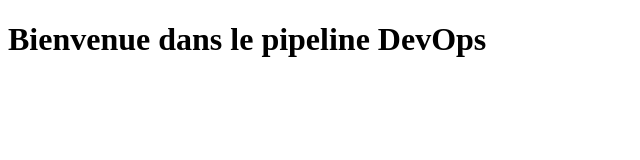
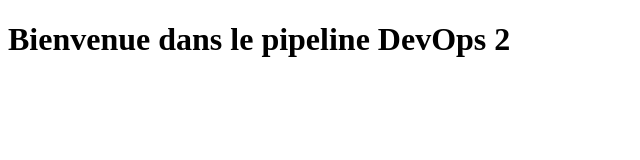
Before and after one commit to Lucrece-Hendrelle/demo-devops, a plain HTML site: page index.html in a window 1280 px wide. Shown: the full height of the page, 0-640 px from the left. Drawn offline with Linux system fonts and the light colour scheme.

Commit message:
Update index.html

```diff
--- a/index.html
+++ b/index.html
@@ -4,6 +4,6 @@
     <title>Test DevOps</title>
 </head>
 <body>
-    <h1>Bienvenue dans le pipeline DevOps</h1>
+    <h1>Bienvenue dans le pipeline DevOps 2</h1>
 </body>
 </html>
```
